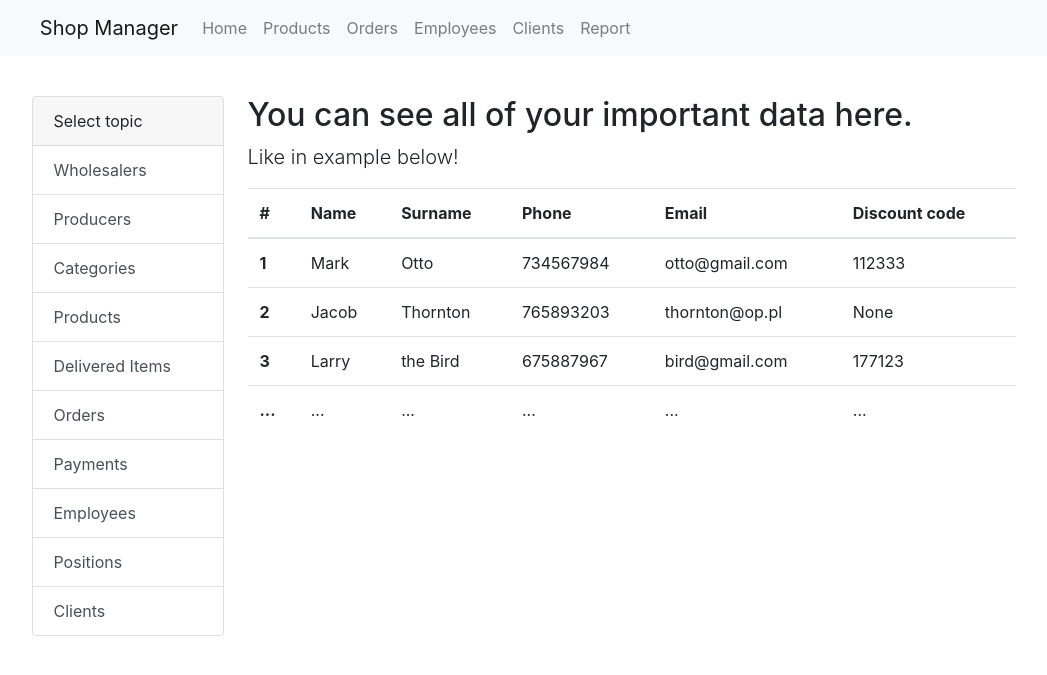
After one commit to Endrju00/ShopManager, a Django app: page /report/ in a window 1280 px wide. The commit adds this page. Shown: the top 675 px of the page, without its empty margins (116-1163 px from the left). Run offline with Django 3.2, Linux system fonts and the light colour scheme.

```diff
--- a/project/products/urls.py
+++ b/project/products/urls.py
@@ -6,30 +6,35 @@ from . import views
 app_name = 'products'
 urlpatterns = [
     path('', views.ProductListView.as_view(), name='product-list'),
+    path('report/', views.ProductReportView.as_view(), name='product-report'),
     path('create/', views.ProductCreateView.as_view(), name='product-create'),
     path('<int:pk>/', views.ProductDetailView.as_view(), name='product-detail'),
     path('<int:pk>/update/', views.ProductUpdateView.as_view(), name='product-update'),
     path('<int:pk>/delete/', views.ProductDeleteView.as_view(), name='product-delete'),
 
     path('wholesalers/', views.WholesalerListView.as_view(), name='wholesaler-list'),
+    path('wholesalers/report/', views.WholesalerReportView.as_view(), name='wholesaler-report'),
     path('wholesalers/create/', views.WholesalerCreateView.as_view(), name='wholesaler-create'),
     path('wholesalers/<int:pk>/', views.WholesalerDetailView.as_view(), name='wholesaler-detail'),
     path('wholesalers/<int:pk>/update/', views.WholesalerUpdateView.as_view(), name='wholesaler-update'),
     path('wholesalers/<int:pk>/delete/', views.WholesalerDeleteView.as_view(), name='wholesaler-delete'),
 
     path('producers/', views.ProducerListView.as_view(), name='producer-list'),
+    path('producers/report/', views.ProducerReportView.as_view(), name='producer-report'),
     path('producers/create/', views.ProducerCreateView.as_view(), name='producer-create'),
     path('producers/<int:pk>/', views.ProducerDetailView.as_view(), name='producer-detail'),
     path('producers/<int:pk>/update/', views.ProducerUpdateView.as_view(), name='producer-update'),
     path('producers/<int:pk>/delete/', views.ProducerDeleteView.as_view(), name='producer-delete'),
 
     path('categories/', views.CategoryListView.as_view(), name='category-list'),
+    path('categories/report/', views.CategoryReportView.as_view(), name='category-report'),
     path('categories/create/', views.CategoryCreateView.as_view(), name='category-create'),
     path('categories/<int:pk>/', views.CategoryDetailView.as_view(), name='category-detail'),
     path('categories/<int:pk>/update/', views.CategoryUpdateView.as_view(), name='category-update'),
     path('categories/<int:pk>/delete/', views.CategoryDeleteView.as_view(), name='category-delete'),
 
     path('delivered-items/', views.DeliveredItemsListView.as_view(), name='delivered-items-list'),
+    path('delivered-items/report/', views.DeliveredItemsReportView.as_view(), name='delivered-items-report'),
     path('delivered-items/create/', views.DeliveredItemsCreateView.as_view(), name='delivered-items-create'),
     path('delivered-items/<int:pk>/', views.DeliveredItemsDetailView.as_view(), name='delivered-items-detail'),
     path('delivered-items/<int:pk>/update/', views.DeliveredItemsUpdateView.as_view(), name='delivered-items-update'),
--- a/project/project/settings.py
+++ b/project/project/settings.py
@@ -23,7 +23,7 @@ TEMPLATES_DIR = os.path.join(BASE_DIR, "templates")
 SECRET_KEY = 'django-insecure--j03z08&@xv#ljz(xbedi=s69=(7y*w9b-_9ph(vcv#g*)o(sq'
 
 # SECURITY WARNING: don't run with debug turned on in production!
-DEBUG = False
+DEBUG = True
 
 ALLOWED_HOSTS = ['127.0.0.1', 'localhost']
 
--- a/project/project/urls.py
+++ b/project/project/urls.py
@@ -22,6 +22,7 @@ from . import views
 urlpatterns = [
     path('', views.HomePageView.as_view(), name='homepage'),
     path('about/', views.AboutPageView.as_view(), name='aboutpage'),
+    path('report/', views.ReportPageView.as_view(), name='reportpage'),
     path('clients/', include('clients.urls')),
     path('employees/', include('employees.urls')),
     path('orders/', include('orders.urls')),
--- a/project/project/views.py
+++ b/project/project/views.py
@@ -10,6 +10,10 @@ class AboutPageView(TemplateView):
     template_name = "about.html"
 
 
+class ReportPageView(TemplateView):
+    template_name = "report.html"
+
+
 def error400Handler(request, exception):
     return render(request, 'error.html', context={'code': 400})
 
--- a/project/templates/base.html
+++ b/project/templates/base.html
@@ -30,6 +30,7 @@
                 <a class="nav-link" href="{% url 'orders:order-list' %}">Orders</a>
                 <a class="nav-link" href="{% url 'employees:employee-list' %}">Employees</a>
                 <a class="nav-link" href="{% url 'clients:client-list' %}">Clients</a>
+                <a class="nav-link" href="{% url 'reportpage' %}">Report</a>
             </div>
             </div>
         </div>
--- /dev/null
+++ b/project/templates/report.html
@@ -0,0 +1,58 @@
+{% extends "base.html" %}
+
+{% block content%}
+
+<div style="width: 100%; margin-left: 2%;">
+    {% include "report_list.html" %}
+
+    <div style="width: 75%; margin-left: 21%;">
+        <h2>You can see all of your important data here.</h2>
+        <p class="lead">Like in example below!</p>
+        <table class="table">
+            <thead>
+              <tr>
+                <th scope="col">#</th>
+                <th scope="col">Name</th>
+                <th scope="col">Surname</th>
+                <th scope="col">Phone</th>
+                <th scope="col">Email</th>
+                <th scope="col">Discount code</th>
+              </tr>
+            </thead>
+            <tbody>
+              <tr>
+                <th scope="row">1</th>
+                <td>Mark</td>
+                <td>Otto</td>
+                <td>734567984</td>
+                <td>otto@gmail.com</td>
+                <td>112333</td>
+              </tr>
+              <tr>
+                <th scope="row">2</th>
+                <td>Jacob</td>
+                <td>Thornton</td>
+                <td>765893203</td>
+                <td>thornton@op.pl</td>
+                <td>None</td>
+              </tr>
+              <tr>
+                <th scope="row">3</th>
+                <td>Larry</td>
+                <td>the Bird</td>
+                <td>675887967</td>
+                <td>bird@gmail.com</td>
+                <td>177123</td>
+              </tr>
+              <tr>
+                <th scope="row">...</th>
+                <td>...</td>
+                <td>...</td><td>...</td><td>...</td><td>...</td>
+              </tr>
+            </tbody>
+          </table>
+    </div>
+
+</div>
+
+{% endblock %}
--- /dev/null
+++ b/project/templates/report_list.html
@@ -0,0 +1,17 @@
+<div class="position-fixed card" style="width: 15%;">
+    <div class="card-header">
+      Select topic
+    </div>
+    <ul class="list-group list-group-flush">
+        <a class="list-group-item list-group-item-action" href="{% url 'products:wholesaler-report'%}">Wholesalers</a>
+        <a class="list-group-item list-group-item-action" href="{% url 'products:producer-report'%}">Producers</a>
+        <a class="list-group-item list-group-item-action" href="{% url 'products:category-report'%}">Categories</a>
+        <a class="list-group-item list-group-item-action" href="{% url 'products:product-report'%}">Products</a>
+        <a class="list-group-item list-group-item-action" href="{% url 'products:delivered-items-report'%}">Delivered Items</a>
+        <a class="list-group-item list-group-item-action" href="{% url 'orders:order-list'%}">Orders</a>
+        <a class="list-group-item list-group-item-action" href="{% url 'orders:payment-list'%}">Payments</a>
+        <a class="list-group-item list-group-item-action" href="{% url 'employees:employee-list' %}">Employees</a>
+        <a class="list-group-item list-group-item-action" href="{% url 'employees:position-list' %}">Positions</a>
+        <a class="list-group-item list-group-item-action" href="{% url 'clients:client-list' %}">Clients</a>
+    </ul>
+</div>
```
Also changed, not shown: project/products/templates/products/category_report.html (added, +31 -0 lines), project/products/templates/products/delivereditems_report.html (added, +39 -0 lines), project/products/templates/products/producer_report.html (added, +31 -0 lines), project/products/templates/products/product_report.html (added, +35 -0 lines), project/products/templates/products/wholesaler_report.html (added, +29 -0 lines), project/products/views.py (+25 -0 lines).
